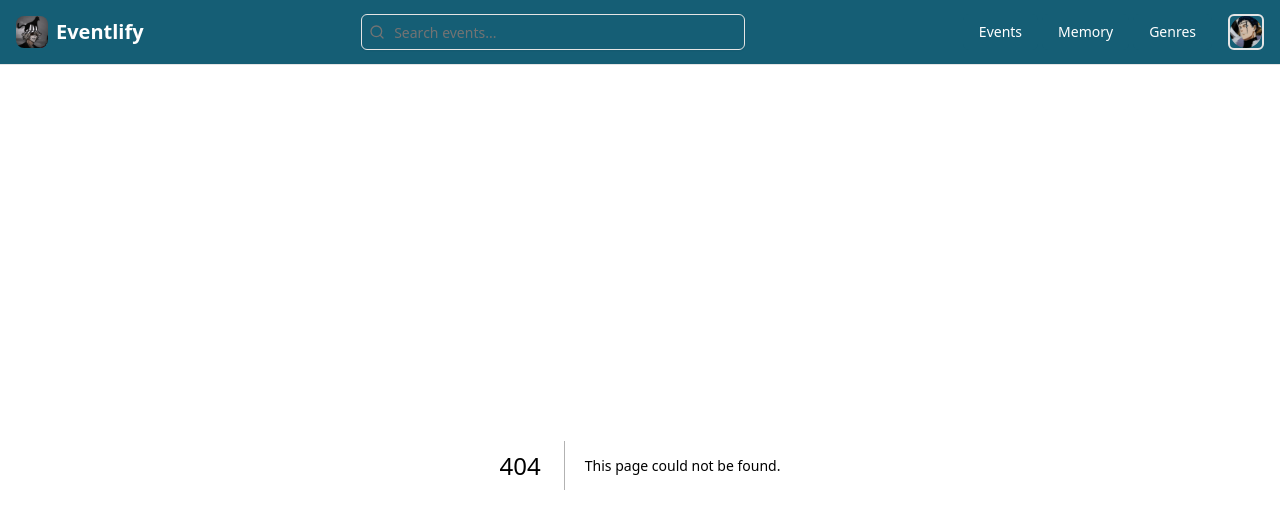
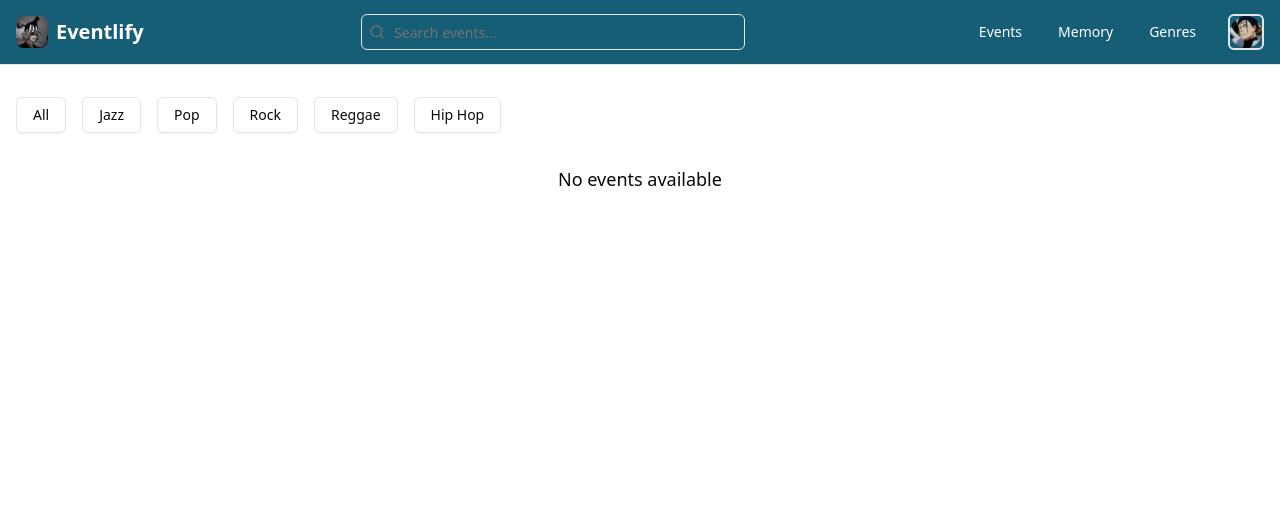
Before and after one commit to MbusyaNgesa/eventnami, a Next.js app in the folder client/: page /genre/1 in a window 1280 px wide. Before the commit this address had no page. Shown: the top 528 px of the page. Built offline with nearby package versions, Linux system fonts and the light colour scheme.

Commit message:
Memories & Genre Routes

```diff
--- /dev/null
+++ b/client/src/app/genre/[id]/page.tsx
@@ -0,0 +1,43 @@
+"use client";
+
+import { use, useState } from "react";
+import { mockEvents } from "@/lib/mockData";
+import UpcomingEvents from "@/components/UpcomingEvents";
+import { Button } from "@/components/ui/button";
+
+const genres = ["All", "Jazz", "Pop", "Rock", "Reggae", "Hip Hop"];
+
+interface GenrePageProps {
+  params: Promise<{
+    id: string;
+  }>;
+}
+
+export default function GenrePage({ params }: GenrePageProps) {
+  const { id } = use(params);
+  const [selectedGenre, setSelectedGenre] = useState(id);
+
+  const filteredEvents =
+    selectedGenre === "All"
+      ? mockEvents
+      : mockEvents.filter(
+          (event) => event.genre.toLowerCase() === selectedGenre.toLowerCase()
+        );
+
+  return (
+    <div className="container mx-auto px-4 py-8">
+      <div className="flex flex-wrap gap-4 mb-8">
+        {genres.map((genre) => (
+          <Button
+            key={genre}
+            variant={selectedGenre === genre ? "default" : "outline"}
+            onClick={() => setSelectedGenre(genre)}
+          >
+            {genre}
+          </Button>
+        ))}
+      </div>
+      <UpcomingEvents events={filteredEvents} isLoading={false} />
+    </div>
+  );
+}
--- /dev/null
+++ b/client/src/app/memories/[id]/page.tsx
@@ -0,0 +1,38 @@
+import Image from "next/image";
+import { notFound } from "next/navigation";
+import { mockMemories } from "@/lib/mockData";
+import { use } from "react";
+
+interface MemoryDetailsProps {
+  params: Promise<{
+    id: string;
+  }>;
+}
+
+export default function MemoryDetails({ params }: MemoryDetailsProps) {
+  const { id } = use(params);
+  const memory = mockMemories.find((m) => m.id === id);
+
+  if (!memory) {
+    notFound();
+  }
+
+  return (
+    <div className="container mx-auto px-4 py-8">
+      <h1 className="text-3xl font-bold mb-8">{memory.eventName}</h1>
+      <div className="grid grid-cols-1 md:grid-cols-3 gap-6">
+        {memory.images.map((image, index) => (
+          <div key={index} className="aspect-square">
+            <Image
+              src={image}
+              alt={`${memory.eventName} memory ${index + 1}`}
+              width={400}
+              height={400}
+              className="w-full h-full object-cover rounded-lg"
+            />
+          </div>
+        ))}
+      </div>
+    </div>
+  );
+}
--- /dev/null
+++ b/client/src/app/memories/page.tsx
@@ -0,0 +1,31 @@
+import Image from "next/image";
+import Link from "next/link";
+import { Card, CardContent } from "@/components/ui/card";
+import { mockMemories } from "@/lib/mockData";
+
+export default function MemoriesPage() {
+  return (
+    <div className="container mx-auto px-4 py-8">
+      <h1 className="text-3xl font-bold mb-8">Event Memories</h1>
+      <div className="grid grid-cols-1 md:grid-cols-3 gap-6">
+        {mockMemories.map((memory) => (
+          <Link href={`/memories/${memory.id}`} key={memory.id}>
+            <Card className="hover:shadow-lg transition-shadow">
+              <Image
+                src={memory.images[0]}
+                alt={memory.eventName}
+                width={400}
+                height={300}
+                className="w-full h-48 object-cover rounded-t-lg"
+              />
+              <CardContent className="p-4">
+                <h3 className="text-lg font-semibold">{memory.eventName}</h3>
+                {/* <p className="text-sm text-gray-500">{memory.date}</p> */}
+              </CardContent>
+            </Card>
+          </Link>
+        ))}
+      </div>
+    </div>
+  );
+}
```
